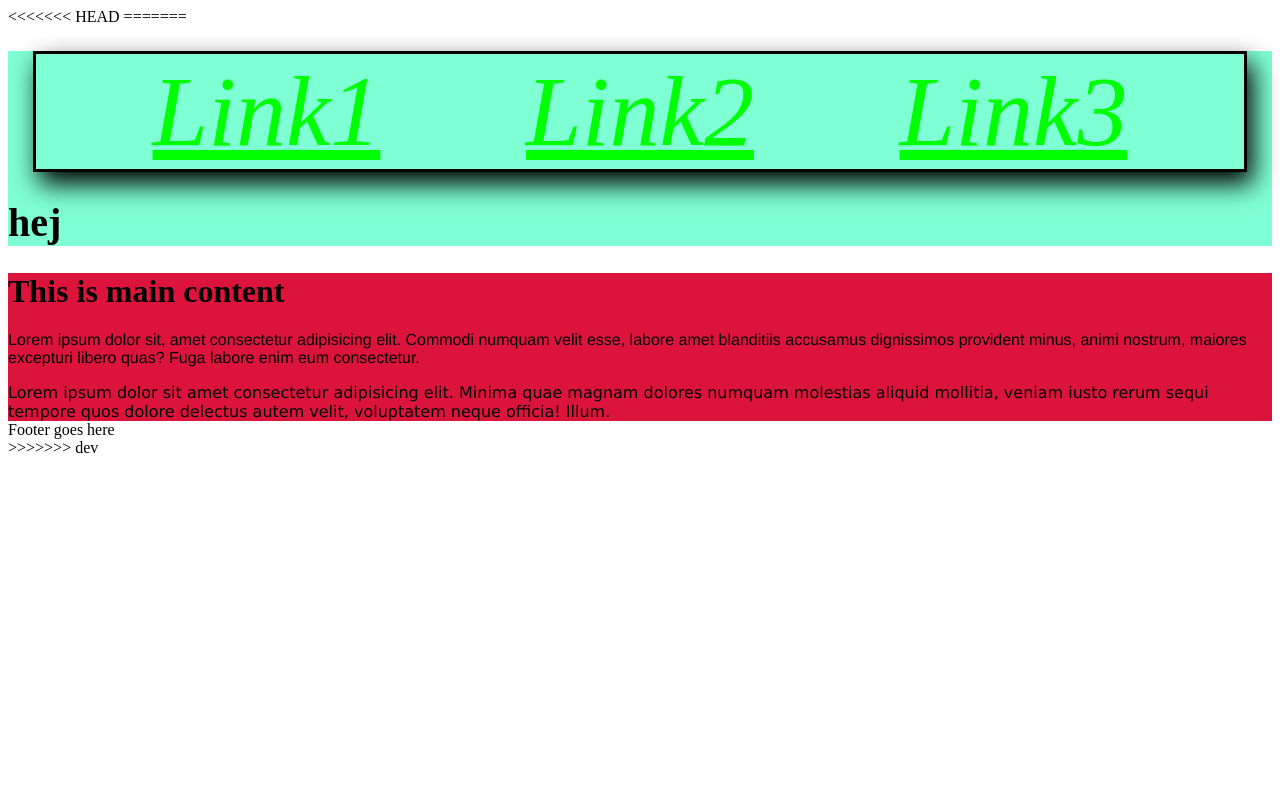
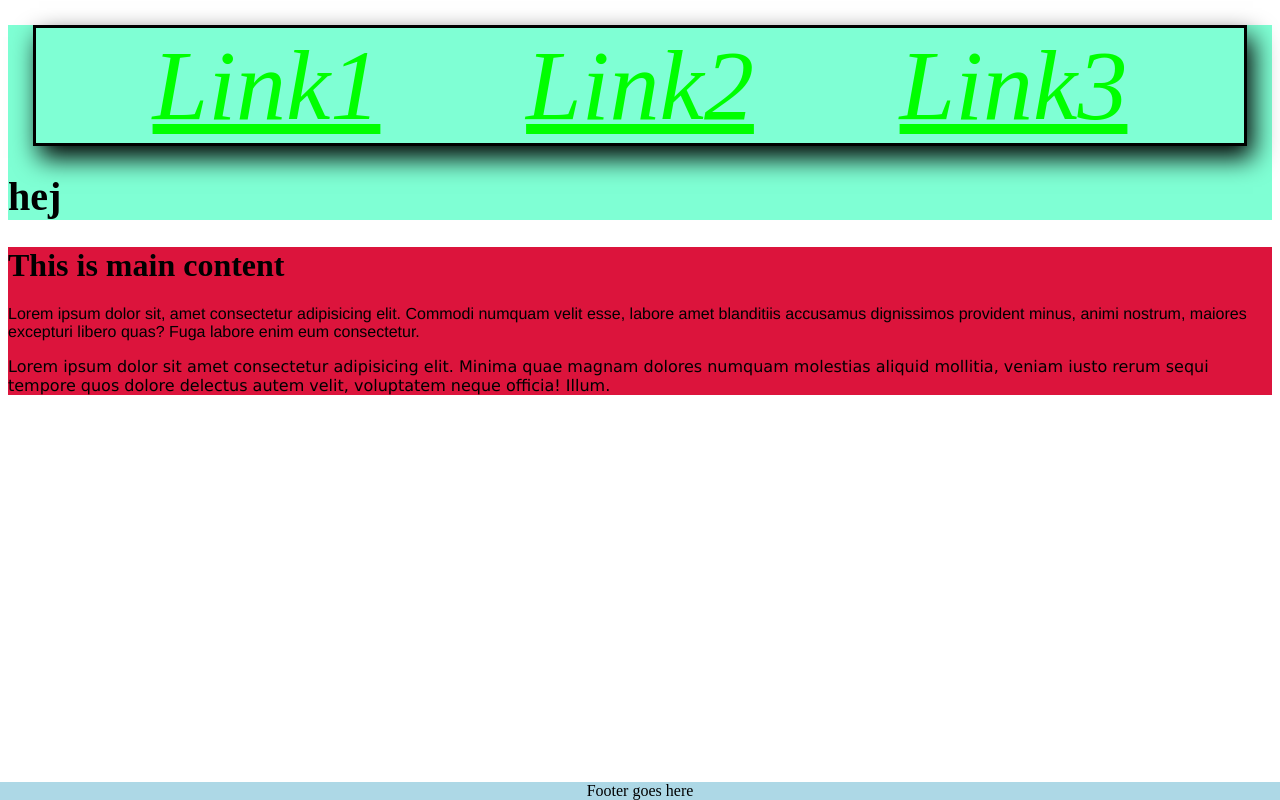
Before and after one commit to isaclundgren/git-colab, a plain HTML site: page index.html in a window 1280 px wide. Drawn offline with Linux system fonts and the light colour scheme.

Commit message:
removed . on footer

```diff
--- a/index.html
+++ b/index.html
@@ -10,8 +10,6 @@
 </head>
 
 <body>
-<<<<<<< HEAD
-=======
     <header>
         <nav>
             <a href="#">Link1</a>
@@ -38,7 +36,6 @@
         <span>Footer goes here</span>
     </footer>
 
->>>>>>> dev
 
 </body>
 
--- a/style.css
+++ b/style.css
@@ -38,7 +38,7 @@ header {
     font-size: 20px;
 }
 
-.footer {
+footer {
     position: fixed;
     left: 0;
     bottom: 0;
```
